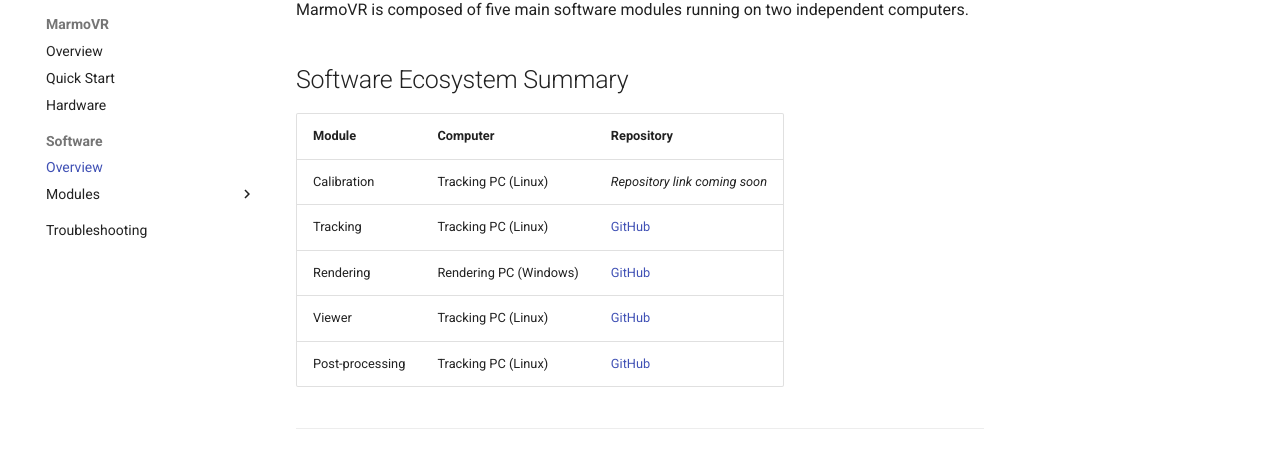
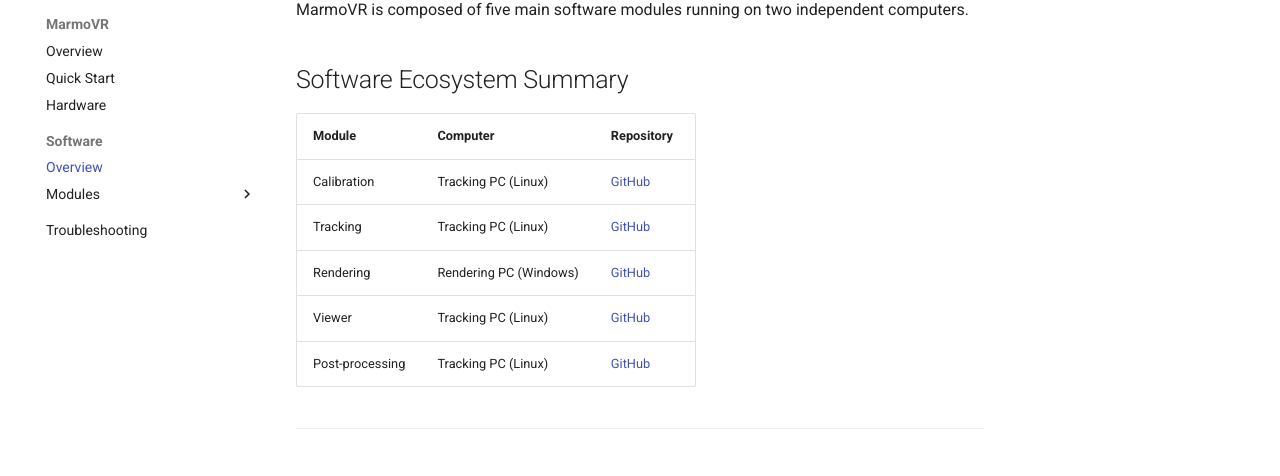
Before and after one commit to ANR-BrAInVR/ANR-BrAInVR.github.io, an MkDocs documentation site: the page built from docs/marmovr/software/index.md, in a window 1280 px wide. Shown: the part 231-707 px from the top of the page. Built offline with MkDocs 1.6.1 and Material for MkDocs 9.7.7, drawn with Linux system fonts in a browser that asks for light colours; comment, search, counter and statistics services are not loaded.

Commit message:
docs: add CalibrationUI repository link

```diff
--- a/docs/marmovr/software/index.md
+++ b/docs/marmovr/software/index.md
@@ -6,7 +6,7 @@ MarmoVR is composed of five main software modules running on two independent com
 
 | Module | Computer | Repository |
 |---|---|---|
-| Calibration | Tracking PC (Linux) | *Repository link coming soon* |
+| Calibration | Tracking PC (Linux) | [GitHub](https://github.com/ANR-BrAInVR/MarmoVR-CalibrationUI){ target="_blank" rel="noopener" } |
 | Tracking | Tracking PC (Linux) | [GitHub](https://github.com/ANR-BrAInVR/MarmoVR-Tracking){ target="_blank" rel="noopener" } |
 | Rendering | Rendering PC (Windows) | [GitHub](https://github.com/ANR-BrAInVR/MarmoVR){ target="_blank" rel="noopener" } |
 | Viewer | Tracking PC (Linux) | [GitHub](https://github.com/ANR-BrAInVR/MarmoVR-Viewer){ target="_blank" rel="noopener" } |
```
Also changed, not shown: docs/marmovr/software/calibration/index.md (+1 -1 lines).
